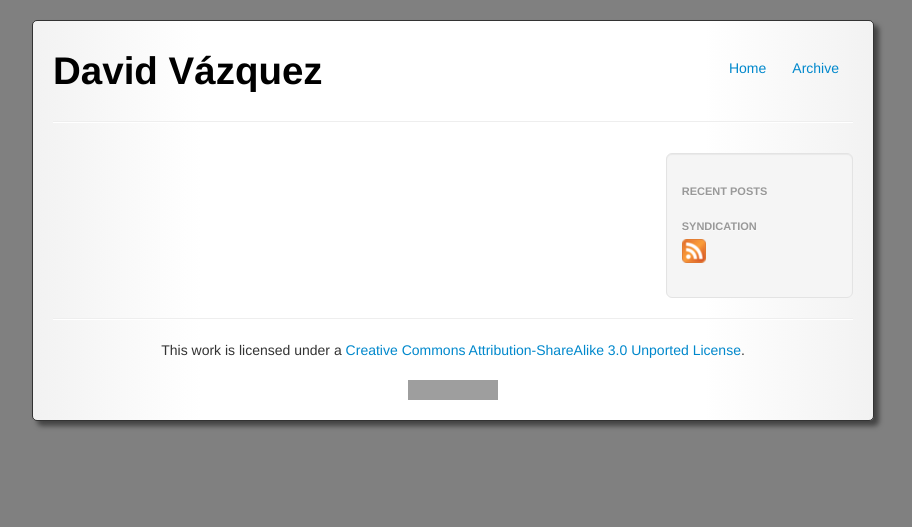
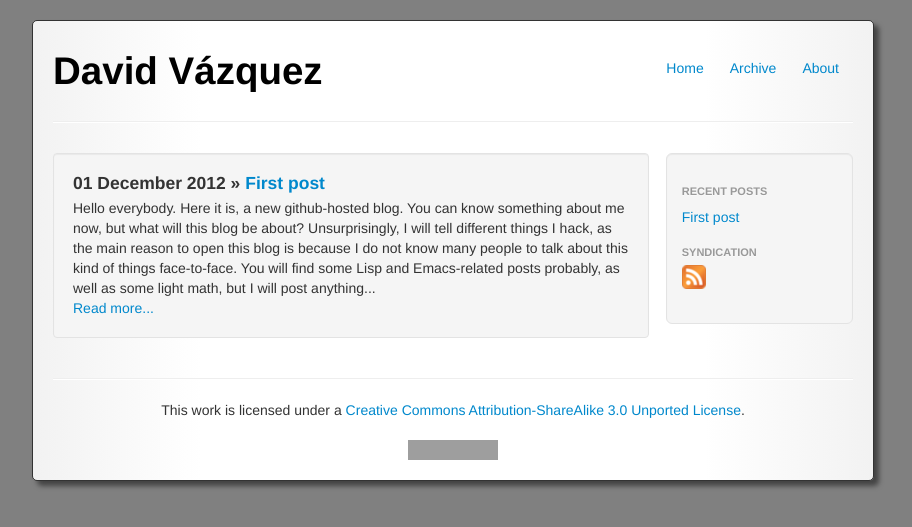
Before and after one commit to davazp/davazp.github.io, a Jekyll site: the page built from index.html, in a window 1280 px wide. Shown: the top 527 px of the page, without its empty margins (187-1099 px from the left). Built offline with Jekyll 4.4.1, drawn with Linux system fonts in a browser that asks for light colours; grey boxes are pictures that could not be loaded.

Commit message:
About and first post

```diff
--- a/_includes/title.html
+++ b/_includes/title.html
@@ -2,6 +2,7 @@
   <ul class="nav nav-pills pull-right">
     <li{% if page.url == "/index.html" %} class="active"{% endif %}><a href="/">Home</a></li>
     <li{% if page.url == "/archive.html" %} class="active"{% endif %}><a href="/archive.html">Archive</a></li>
+    <li{% if page.url == "/about.html" %} class="active"{% endif %}><a href="/about.html">About</a></li>
   </ul>
   <h1><a href="/">{{ site.title }}</a></h1>
 </div>
--- /dev/null
+++ b/_posts/2012-12-01-First-post.html
@@ -0,0 +1,27 @@
+---
+title: First post
+layout: post
+---
+
+<p>Hello everybody. Here it is, a new github-hosted blog. You can know
+something
+<a href="/about.html">about me</a>
+now, but what will this blog be about? Unsurprisingly, I will tell
+different things I hack, as the main reason to open this blog is
+because I do not know many people to talk about this kind of things
+face-to-face. You will find some Lisp and Emacs-related posts
+probably, as well as some light math, but I will post anything I find
+interesting.
+</p>
+<p>
+The blog is quite simple. I do not provide tags yet, but I have
+enabled comments on the posts, so you can give some feedback.
+</p>
+<p>
+Finally, I hope to share some nice things, and somebody likes
+it. Also, English is not my mother tongue, so writing it requires some
+extra effort, but I will do my best.
+</p>
+<p>
+Welcome to my blog.
+</p>
--- /dev/null
+++ b/about.html
@@ -0,0 +1,26 @@
+---
+layout: default
+---
+
+<h2>About</h2>
+
+<p>
+  My name is David Vázquez, I am a student of Mathematics, free
+  software enthusiast and programmer. I was born in Spain but I live
+  in Ireland right now.
+</p>
+
+<p>
+  As a student of Mathematics, I love pure math.. Algebra and Topology
+  mostly. I try to get an easy and intuitive comprehension of the
+  abstract concepts when possible.
+</p>
+
+<p>
+  As a programmer, I enjoy writing code in
+  the <a href="http://en.wikipedia.org/wiki/Common_Lisp">Common
+  Lisp</a> from
+  my <a href="http://www.gnu.org/software/emacs/">GNU/Emacs</a>, and I
+  am lucky because I have a full-time job where I do it. I also like
+  other languages, but no one as much :-).
+</p>
```
Also changed, not shown: org/2012-12-01-First-post.org (added, +22 -0 lines).
